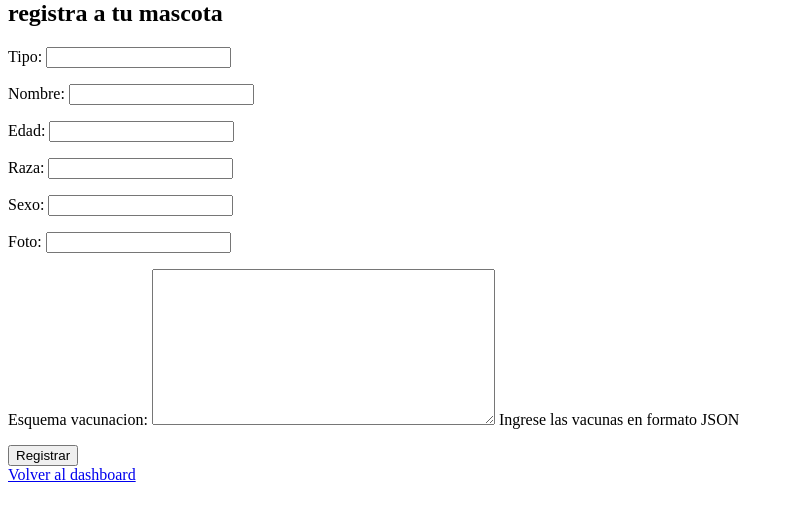
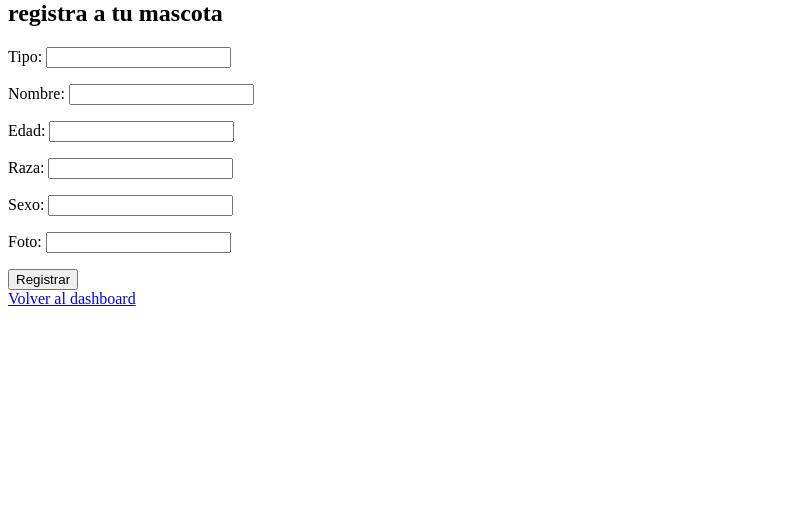
Before and after one commit to Side-Flip/matchscota, a Django app: page /matchweb/dashboard/register_mascota/ in a window 1280 px wide. Shown: the part 20-541 px from the top of the page, without its empty margins (0-794 px from the left). Run offline with Django 4.2, Linux system fonts and the light colour scheme; a user stored in the database is signed in.

Commit message:
cambios minimos al esquema de vacunacion

```diff
--- a/matchscota/matchweb/forms.py
+++ b/matchscota/matchweb/forms.py
@@ -15,4 +15,4 @@ class MascotaForm(forms.Form):
     raza = forms.CharField(max_length=100, required=False)
     sexo = forms.CharField(max_length=100)
     foto = forms.URLField()
-    esquema_vacunacion = forms.CharField(widget=forms.Textarea, help_text="Ingrese las vacunas en formato JSON", max_length=100)
+    #esquema_vacunacion = forms.CharField(widget=forms.Textarea, help_text="Ingrese las vacunas en formato JSON")
--- a/matchscota/matchweb/templates/dashboard.html
+++ b/matchscota/matchweb/templates/dashboard.html
@@ -2,4 +2,5 @@
 <h1>Welcome {{user.username}}!</h1>
 <p>this page is only accessible to authenticated users.</p>
 <a href="{% url 'logout'%}">Logout</a>
+<a href="{% url 'register_mascota'%}">Registra una mascota</a>
 {%endblock%}
--- a/matchscota/matchweb/views.py
+++ b/matchscota/matchweb/views.py
@@ -82,13 +82,14 @@ def register_mascota(request):
             edad = form.cleaned_data['edad']
             sexo = form.cleaned_data['sexo']
             foto = form.cleaned_data['foto']
+            '''
             esquema_vacunacion = form.cleaned_data['esquema_vacunacion']
             try:
                 esquema_vacunacion = json.loads(esquema_vacunacion)
             except json.JSONDecodeError:
                 messages.error(request, 'El esquema de vacunacion debe ser un JSON valido')
                 return render(request, 'register_mascota.html', {'form':form})
-
+            '''
             # Insertar mascota en mongo
             user_obj = User.objects.get(username=request.user.username)
             user_mongo = db['User'].find_one({'name': user_obj.username})
@@ -101,7 +102,7 @@ def register_mascota(request):
                 'raza': raza,
                 'edad': edad,
                 'sexo': sexo,
-                'esquema_vacunacion': esquema_vacunacion,
+                #'esquema_vacunacion': esquema_vacunacion,
                 'foto': foto
             }
             mascotas_collection.insert_one(mascota)
```
Also changed, not shown: matchscota/db.sqlite3.
